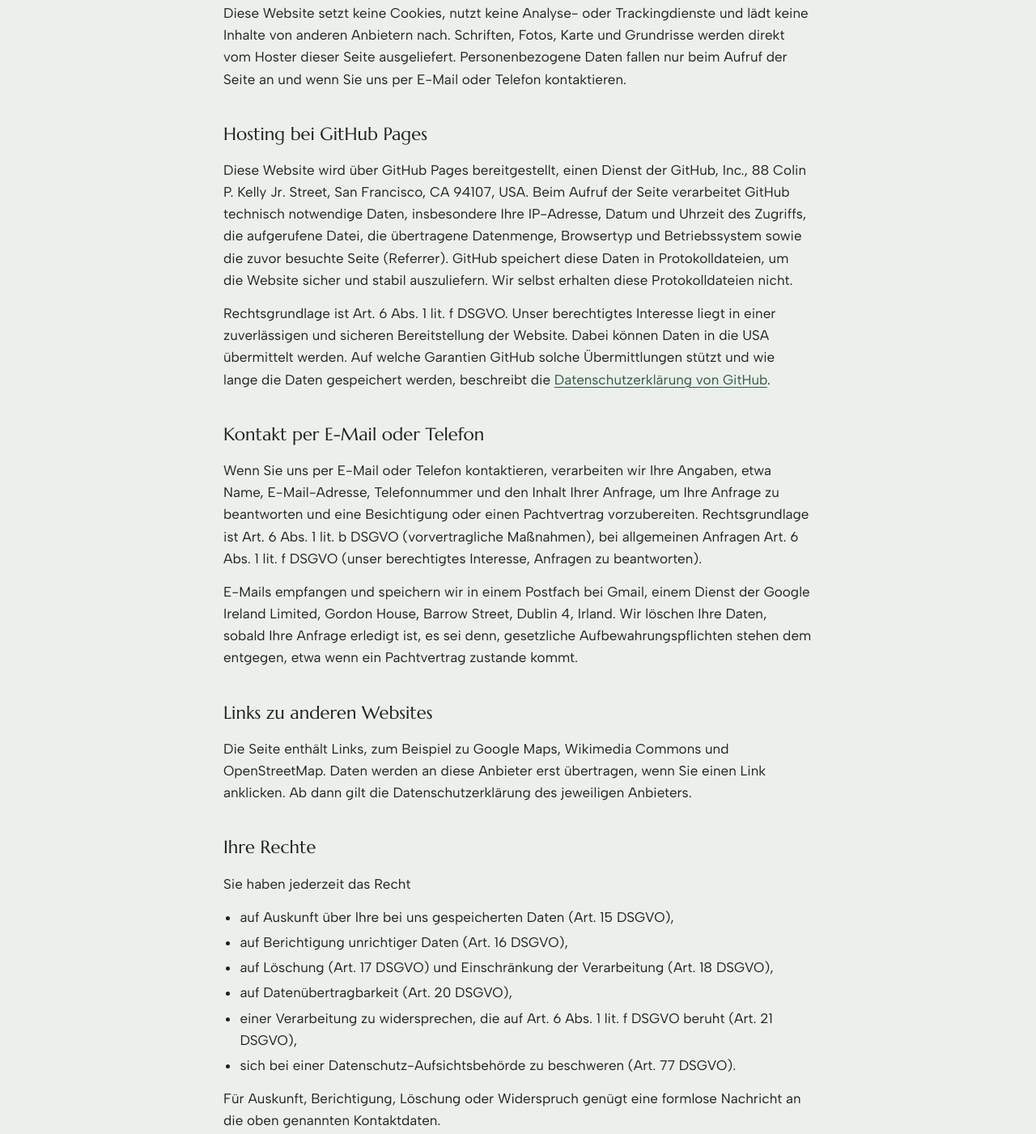
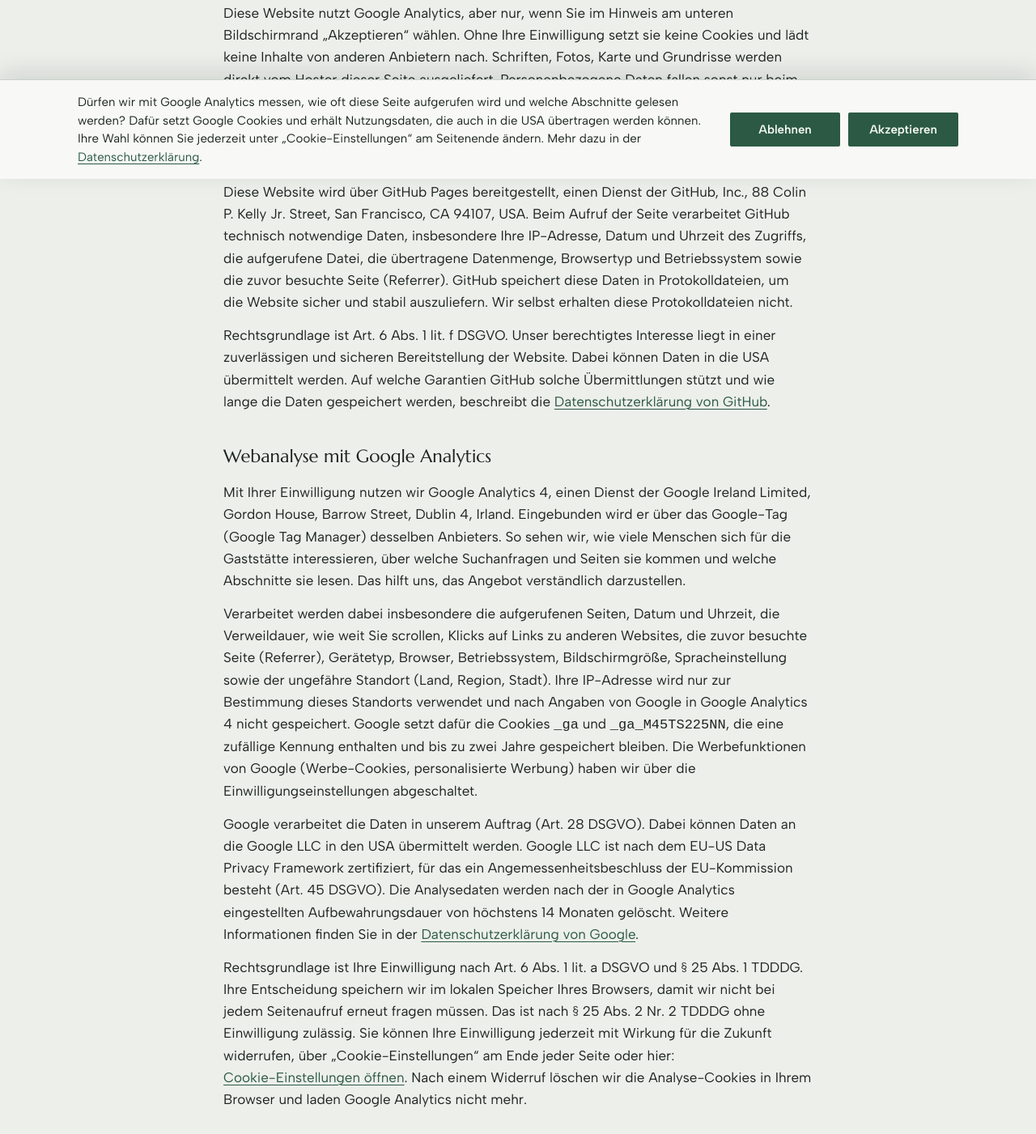
Before and after one commit to vinimichel/gastro-goerlitz, a plain HTML site: page datenschutz.html in a window 1280 px wide. Shown: the part 579-1980 px from the top of the page at 81% size. Drawn offline with Linux system fonts and the light colour scheme.

Commit message:
Add Google Analytics behind a consent bar
The Google tag GTM-PF78BVK6 (GA4 property G-M45TS225NN) now loads only
after a visitor clicks "Akzeptieren", as § 25 TDDDG requires. Ad storage
and personalisation stay denied. "Cookie-Einstellungen" in every footer
reopens the bar; withdrawing consent deletes the _ga cookies and reloads.
The Datenschutz page no longer says the site uses no tracking and now
describes Google Analytics.

Co-Authored-By: Claude Opus 5.5 <noreply@anthropic.com>

```diff
--- /dev/null
+++ b/consent.js
@@ -0,0 +1,101 @@
+/* Google Analytics (via the Google tag GTM-PF78BVK6) loads only after the visitor
+   agrees in the consent bar, as § 25 TDDDG requires. The choice is kept in
+   localStorage under "ga-consent" ("granted" or "denied"). "Cookie-Einstellungen"
+   in the footer reopens the bar, so consent can be withdrawn as easily as given. */
+(() => {
+  const KEY = "ga-consent";
+  const TAG_ID = "GTM-PF78BVK6";
+
+  const stored = () => { try { return localStorage.getItem(KEY); } catch { return null; } };
+  const store = (value) => { try { localStorage.setItem(KEY, value); } catch {} };
+
+  let loaded = false;
+  function loadAnalytics() {
+    if (loaded) return;
+    loaded = true;
+    window.dataLayer = window.dataLayer || [];
+    function gtag() { window.dataLayer.push(arguments); }
+    window.gtag = gtag;
+    // Consent covers analytics only, so Google's advertising features stay off.
+    gtag("consent", "default", {
+      analytics_storage: "granted",
+      ad_storage: "denied",
+      ad_user_data: "denied",
+      ad_personalization: "denied",
+    });
+    gtag("js", new Date());
+    const script = document.createElement("script");
+    script.async = true;
+    script.src = "https://www.googletagmanager.com/gtm.js?id=" + TAG_ID;
+    document.head.appendChild(script);
+  }
+
+  // Removes _ga, _ga_<id>, _gid and _gat cookies on this host and its parent domain.
+  function clearAnalyticsCookies() {
+    const host = location.hostname;
+    document.cookie.split(";").forEach((pair) => {
+      const name = pair.split("=")[0].trim();
+      if (!/^(_ga(_.+)?|_gid|_gat.*)$/.test(name)) return;
+      ["", "; domain=" + host, "; domain=." + host].forEach((domain) => {
+        document.cookie = name + "=; Max-Age=0; path=/" + domain;
+      });
+    });
+  }
+
+  let bar = null;
+  function showBar() {
+    if (!bar) {
+      bar = document.createElement("section");
+      bar.className = "consent";
+      bar.setAttribute("aria-label", "Einwilligung in Google Analytics");
+      bar.innerHTML =
+        '<div class="wrap">' +
+        "<p>Dürfen wir mit Google Analytics messen, wie oft diese Seite aufgerufen wird und welche Abschnitte gelesen werden? " +
+        "Dafür setzt Google Cookies und erhält Nutzungsdaten, die auch in die USA übertragen werden können. " +
+        'Ihre Wahl können Sie jederzeit unter „Cookie-Einstellungen“ am Seitenende ändern. Mehr dazu in der <a href="/datenschutz.html">Datenschutzerklärung</a>.</p>' +
+        '<div class="consent-actions">' +
+        '<button type="button" data-choice="denied">Ablehnen</button>' +
+        '<button type="button" data-choice="granted">Akzeptieren</button>' +
+        "</div></div>";
+      bar.addEventListener("click", (e) => {
+        const button = e.target.closest("button[data-choice]");
+        if (button) choose(button.dataset.choice);
+      });
+      document.body.append(bar);
+      // Keep the end of the page reachable while the bar covers it.
+      new ResizeObserver(() => {
+        document.body.style.paddingBottom = bar.hidden ? "" : bar.offsetHeight + "px";
+      }).observe(bar);
+    }
+    bar.hidden = false;
+    document.body.style.paddingBottom = bar.offsetHeight + "px";
+  }
+
+  function hideBar() {
+    if (!bar) return;
+    bar.hidden = true;
+    document.body.style.paddingBottom = "";
+  }
+
+  function choose(choice) {
+    const previous = stored();
+    store(choice);
+    hideBar();
+    if (choice === "granted") {
+      loadAnalytics();
+    } else if (previous === "granted" || loaded) {
+      // Withdrawn: delete the cookies and reload so the running tag stops.
+      clearAnalyticsCookies();
+      location.reload();
+    }
+  }
+
+  document.querySelectorAll("[data-consent-open]").forEach((button) => {
+    button.hidden = false;
+    button.addEventListener("click", showBar);
+  });
+
+  const choice = stored();
+  if (choice === "granted") loadAnalytics();
+  else if (choice !== "denied") showBar();
+})();
--- a/datenschutz.html
+++ b/datenschutz.html
@@ -13,6 +13,7 @@
 <meta name="theme-color" content="#2c2919" media="(prefers-color-scheme: dark)">
 <link rel="stylesheet" href="fonts.css">
 <link rel="stylesheet" href="style.css">
+<script src="consent.js" defer></script>
 </head>
 <body>
 
@@ -49,11 +50,17 @@
     </p>
 
     <h2>Das Wichtigste in Kürze</h2>
-    <p>Diese Website setzt keine Cookies, nutzt keine Analyse- oder Trackingdienste und lädt keine Inhalte von anderen Anbietern nach. Schriften, Fotos, Karte und Grundrisse werden direkt vom Hoster dieser Seite ausgeliefert. Personenbezogene Daten fallen nur beim Aufruf der Seite an und wenn Sie uns per E-Mail oder Telefon kontaktieren.</p>
+    <p>Diese Website nutzt Google Analytics, aber nur, wenn Sie im Hinweis am unteren Bildschirmrand „Akzeptieren“ wählen. Ohne Ihre Einwilligung setzt sie keine Cookies und lädt keine Inhalte von anderen Anbietern nach. Schriften, Fotos, Karte und Grundrisse werden direkt vom Hoster dieser Seite ausgeliefert. Personenbezogene Daten fallen sonst nur beim Aufruf der Seite an und wenn Sie uns per E-Mail oder Telefon kontaktieren.</p>
 
     <h2>Hosting bei GitHub Pages</h2>
     <p>Diese Website wird über GitHub Pages bereitgestellt, einen Dienst der GitHub, Inc., 88 Colin P. Kelly Jr. Street, San Francisco, CA 94107, USA. Beim Aufruf der Seite verarbeitet GitHub technisch notwendige Daten, insbesondere Ihre IP-Adresse, Datum und Uhrzeit des Zugriffs, die aufgerufene Datei, die übertragene Datenmenge, Browsertyp und Betriebssystem sowie die zuvor besuchte Seite (Referrer). GitHub speichert diese Daten in Protokolldateien, um die Website sicher und stabil auszuliefern. Wir selbst erhalten diese Protokolldateien nicht.</p>
     <p>Rechtsgrundlage ist Art. 6 Abs. 1 lit. f DSGVO. Unser berechtigtes Interesse liegt in einer zuverlässigen und sicheren Bereitstellung der Website. Dabei können Daten in die USA übermittelt werden. Auf welche Garantien GitHub solche Übermittlungen stützt und wie lange die Daten gespeichert werden, beschreibt die <a href="https://docs.github.com/de/site-policy/privacy-policies/github-general-privacy-statement">Datenschutzerklärung von GitHub</a>.</p>
+
+    <h2>Webanalyse mit Google Analytics</h2>
+    <p>Mit Ihrer Einwilligung nutzen wir Google Analytics 4, einen Dienst der Google Ireland Limited, Gordon House, Barrow Street, Dublin 4, Irland. Eingebunden wird er über das Google-Tag (Google Tag Manager) desselben Anbieters. So sehen wir, wie viele Menschen sich für die Gaststätte interessieren, über welche Suchanfragen und Seiten sie kommen und welche Abschnitte sie lesen. Das hilft uns, das Angebot verständlich darzustellen.</p>
+    <p>Verarbeitet werden dabei insbesondere die aufgerufenen Seiten, Datum und Uhrzeit, die Verweildauer, wie weit Sie scrollen, Klicks auf Links zu anderen Websites, die zuvor besuchte Seite (Referrer), Gerätetyp, Browser, Betriebssystem, Bildschirmgröße, Spracheinstellung sowie der ungefähre Standort (Land, Region, Stadt). Ihre IP-Adresse wird nur zur Bestimmung dieses Standorts verwendet und nach Angaben von Google in Google Analytics 4 nicht gespeichert. Google setzt dafür die Cookies <code>_ga</code> und <code>_ga_M45TS225NN</code>, die eine zufällige Kennung enthalten und bis zu zwei Jahre gespeichert bleiben. Die Werbefunktionen von Google (Werbe-Cookies, personalisierte Werbung) haben wir über die Einwilligungseinstellungen abgeschaltet.</p>
+    <p>Google verarbeitet die Daten in unserem Auftrag (Art. 28 DSGVO). Dabei können Daten an die Google LLC in den USA übermittelt werden. Google LLC ist nach dem EU-US Data Privacy Framework zertifiziert, für das ein Angemessenheitsbeschluss der EU-Kommission besteht (Art. 45 DSGVO). Die Analysedaten werden nach der in Google Analytics eingestellten Aufbewahrungsdauer von höchstens 14 Monaten gelöscht. Weitere Informationen finden Sie in der <a href="https://policies.google.com/privacy?hl=de">Datenschutzerklärung von Google</a>.</p>
+    <p>Rechtsgrundlage ist Ihre Einwilligung nach Art. 6 Abs. 1 lit. a DSGVO und § 25 Abs. 1 TDDDG. Ihre Entscheidung speichern wir im lokalen Speicher Ihres Browsers, damit wir nicht bei jedem Seitenaufruf erneut fragen müssen. Das ist nach § 25 Abs. 2 Nr. 2 TDDDG ohne Einwilligung zulässig. Sie können Ihre Einwilligung jederzeit mit Wirkung für die Zukunft widerrufen, über „Cookie-Einstellungen“ am Ende jeder Seite oder hier: <button type="button" class="link-button" data-consent-open hidden>Cookie-Einstellungen öffnen</button>. Nach einem Widerruf löschen wir die Analyse-Cookies in Ihrem Browser und laden Google Analytics nicht mehr.</p>
 
     <h2>Kontakt per E-Mail oder Telefon</h2>
     <p>Wenn Sie uns per E-Mail oder Telefon kontaktieren, verarbeiten wir Ihre Angaben, etwa Name, E-Mail-Adresse, Telefonnummer und den Inhalt Ihrer Anfrage, um Ihre Anfrage zu beantworten und eine Besichtigung oder einen Pachtvertrag vorzubereiten. Rechtsgrundlage ist Art. 6 Abs. 1 lit. b DSGVO (vorvertragliche Maßnahmen), bei allgemeinen Anfragen Art. 6 Abs. 1 lit. f DSGVO (unser berechtigtes Interesse, Anfragen zu beantworten).</p>
@@ -69,6 +76,7 @@
       <li>auf Berichtigung unrichtiger Daten (Art. 16 DSGVO),</li>
       <li>auf Löschung (Art. 17 DSGVO) und Einschränkung der Verarbeitung (Art. 18 DSGVO),</li>
       <li>auf Datenübertragbarkeit (Art. 20 DSGVO),</li>
+      <li>eine erteilte Einwilligung mit Wirkung für die Zukunft zu widerrufen (Art. 7 Abs. 3 DSGVO),</li>
       <li>einer Verarbeitung zu widersprechen, die auf Art. 6 Abs. 1 lit. f DSGVO beruht (Art. 21 DSGVO),</li>
       <li>sich bei einer Datenschutz-Aufsichtsbehörde zu beschweren (Art. 77 DSGVO).</li>
     </ul>
@@ -79,7 +87,7 @@
 
 <footer>
   <div class="wrap">
-    <p class="footer-links"><a href="./">Startseite</a><a href="impressum.html">Impressum</a><a href="datenschutz.html">Datenschutz</a></p>
+    <p class="footer-links"><a href="./">Startseite</a><a href="impressum.html">Impressum</a><a href="datenschutz.html">Datenschutz</a><button type="button" class="link-button" data-consent-open hidden>Cookie-Einstellungen</button></p>
   </div>
 </footer>
 
--- a/style.css
+++ b/style.css
@@ -449,3 +449,56 @@ footer ul { margin: 0; padding-left: 1.1em; display: grid; gap: 4px; }
   .facts-group, .card { padding-inline: 16px; }
   .bar-link { display: none; }
 }
+
+/* Consent bar for Google Analytics (consent.js). Both choices get the same weight. */
+.consent {
+  position: fixed;
+  inset-inline: 0;
+  bottom: 0;
+  z-index: 50;
+  background: var(--paper);
+  color: var(--ink);
+  border-top: 1px solid var(--line);
+  box-shadow: 0 -8px 28px rgba(12, 16, 14, 0.12);
+}
+.consent[hidden] { display: none; }
+.consent .wrap {
+  padding-top: 16px;
+  padding-bottom: max(16px, env(safe-area-inset-bottom, 0px));
+  display: flex;
+  flex-wrap: wrap;
+  align-items: center;
+  gap: 12px 32px;
+}
+.consent p { flex: 1 1 30rem; font-size: 0.9375rem; line-height: 1.5; }
+.consent-actions { display: flex; gap: 10px; flex: 0 1 auto; }
+.consent-actions button {
+  flex: 1 1 0;
+  min-width: 8.5rem;
+  padding: 12px 20px;
+  font: 600 0.9375rem/1.2 var(--body);
+  color: var(--on-green);
+  background: var(--green);
+  border: 0;
+  border-radius: 2px;
+  cursor: pointer;
+}
+.consent-actions button:hover { filter: brightness(1.08); }
+.consent-actions button:focus-visible { outline: 2px solid var(--ink); outline-offset: 3px; }
+@media (max-width: 520px) {
+  .consent-actions { flex-basis: 100%; }
+  .consent-actions button { min-width: 0; }
+}
+.link-button {
+  padding: 0;
+  font: inherit;
+  color: var(--green);
+  background: none;
+  border: 0;
+  text-decoration: underline;
+  text-underline-offset: 0.18em;
+  text-decoration-thickness: 1px;
+  cursor: pointer;
+}
+.link-button[hidden] { display: none; }
+.link-button:focus-visible { outline: 2px solid var(--green); outline-offset: 3px; border-radius: 2px; }
```
Also changed, not shown: 404.html (+2 -1 lines), impressum.html (+2 -1 lines), index.html (+2 -1 lines).
